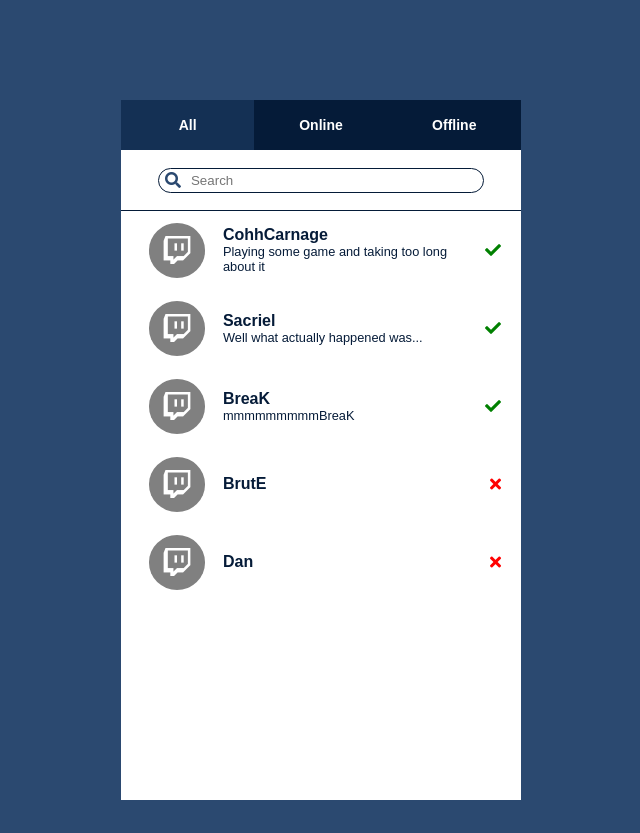
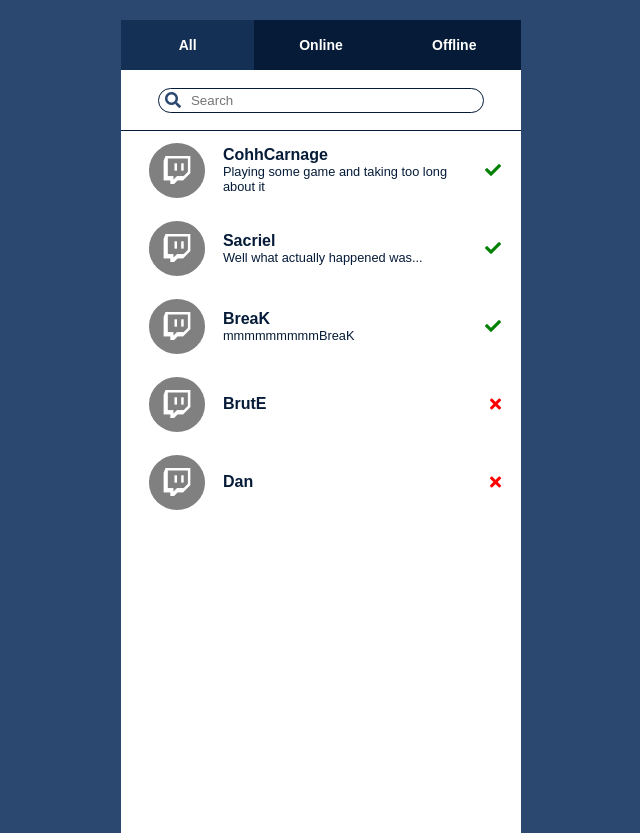
Before and after one commit to danbarber88/React-Twitch-API, a React (Create React App) app: page / in a window 1280 px wide. Shown: the whole page, without its empty margins (319-959 px from the left). Before the commit the page ends 800 px from the top, so only its background shows below. Built offline with nearby package versions, Linux system fonts and the light colour scheme.

Commit message:
changed height to be divisible by Stream

```diff
--- a/src/App.css
+++ b/src/App.css
@@ -12,6 +12,6 @@
 .container {
 	background: #fff;
 	width: 400px;
-	min-height: 700px;
-	margin-top: 100px;
+	min-height: 813px;
+	margin-top: 20px;
 }
```
